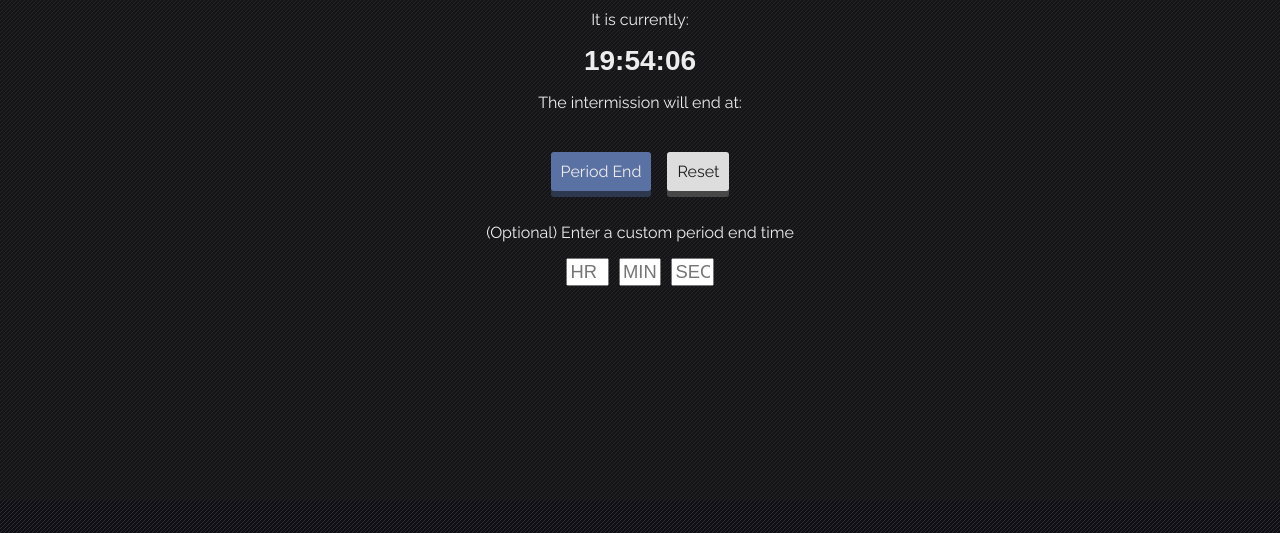
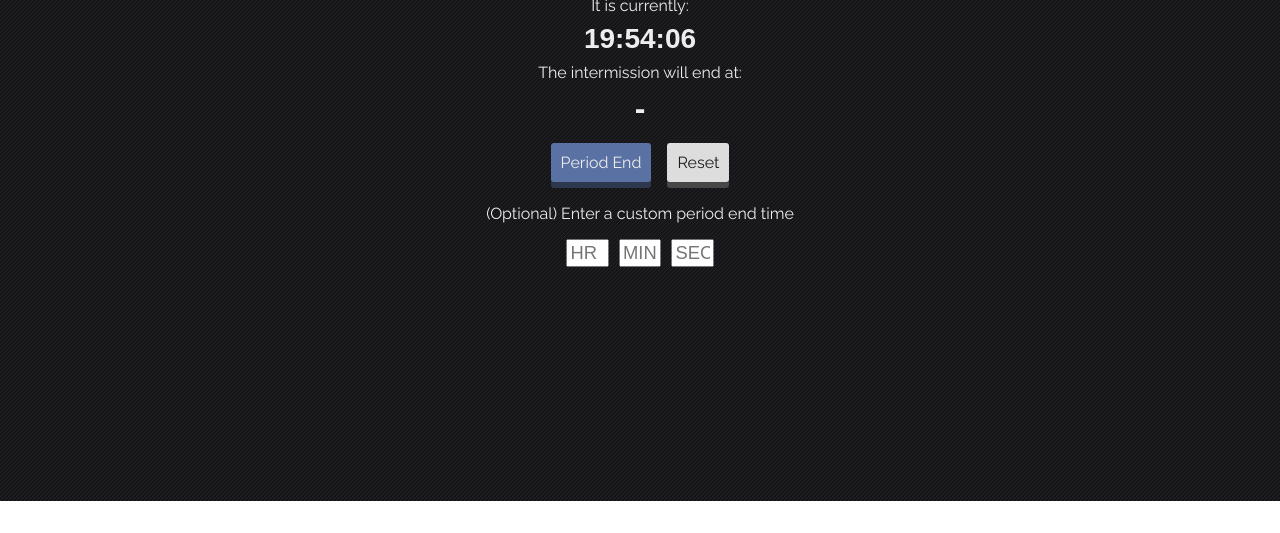
Before and after one commit to peppahjackk/logger-tools, a plain HTML site: page index.html in a window 1280 px wide. Shown: the part 299-832 px from the top of the page. After the commit the page ends 800 px from the top, so only its background shows below. Drawn offline with Linux system fonts and the light colour scheme; files whose address does not match are found by name.

Commit message:
Fixed overall centering issue, more margin issues

```diff
--- a/css/style.css
+++ b/css/style.css
@@ -1,4 +1,4 @@
-* {
+body * {
   margin: 0.5rem;
 }
 
@@ -11,6 +11,7 @@ body {
   font-family: Raleway, sans-serif;
   font-size 16px;
   text-align: center;
+  margin: 0;
   overflow: hidden;
 }
 
@@ -33,9 +34,10 @@ body:after {
   justify-content: center;
 }
 
-.row {
+.btnRow {
   display: flex;
   flex-direction: row;
+  justify-content: center;
 }
 
 h2,
@@ -83,7 +85,7 @@ input {
   border-radius: 3px;
   color: #EDEDED;
   box-shadow: #2D374D 0px 6px;
-  margin-bottom: calc(0.5em+ 6px);
+  margin-bottom: calc(0.5em + 6px);
   font-size: 1em;
   font-family: Raleway, sans-serif;
 }
--- a/index.html
+++ b/index.html
@@ -14,18 +14,17 @@
     <h1 class="header">
     NHL Logger Clock
   </h1>
+    <div class="clock">
+
       <p>
         It is currently:
       </p>
-    <h3 id="currentTime">
--
-</h3>
+      <h3 id="currentTime">-</h3>
       <p>
         The intermission will end at:
       </p>
-    <h2 id="intermissionEnd">
-</h2>
-    <div class="row">
+      <h2 id="intermissionEnd">-</h2>
+      <div class="btnRow">
         <div id="btnStart" class="btn perEnd">
           Period End
         </div>
@@ -40,6 +39,8 @@
         <input type="text" id="customSec" placeholder="SEC">
       </div>
     </div>
+    <!-- Clock End -->
+  </div>
   <!-- Container End -->
   <script src="js/clock.js"></script>
 </body>
```
Lines whose indentation alone changed are shown as unchanged.
